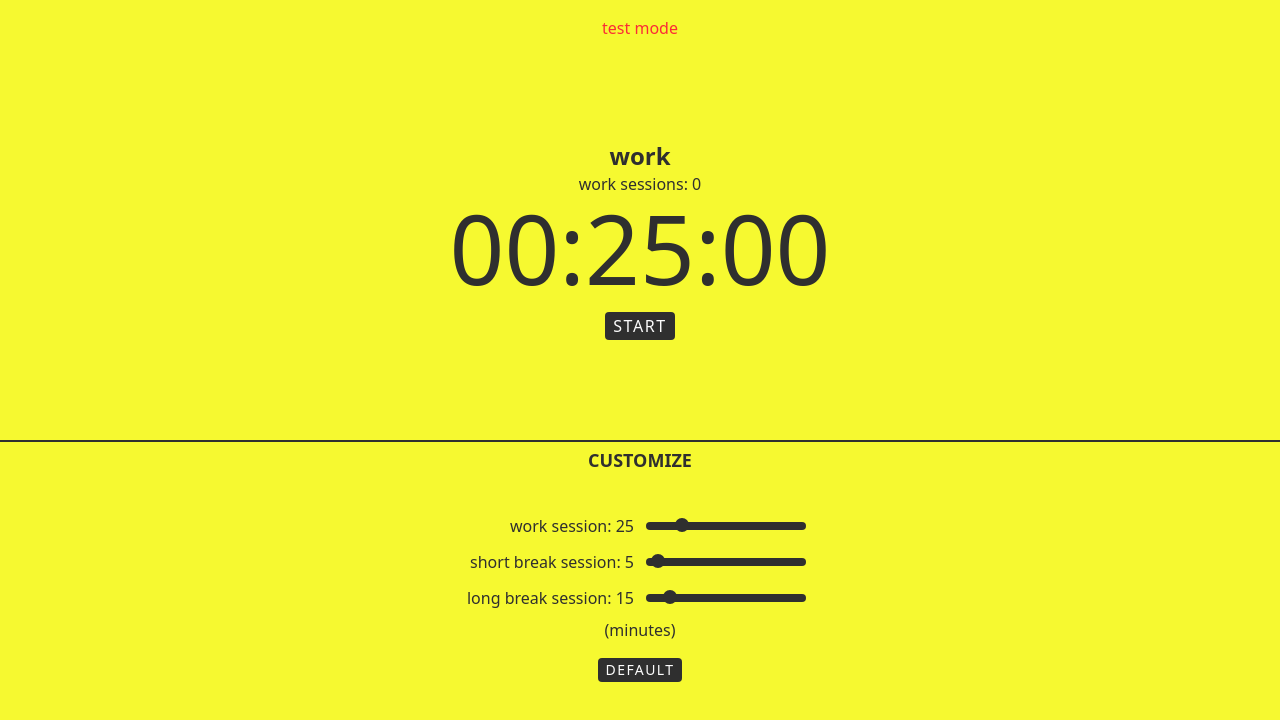
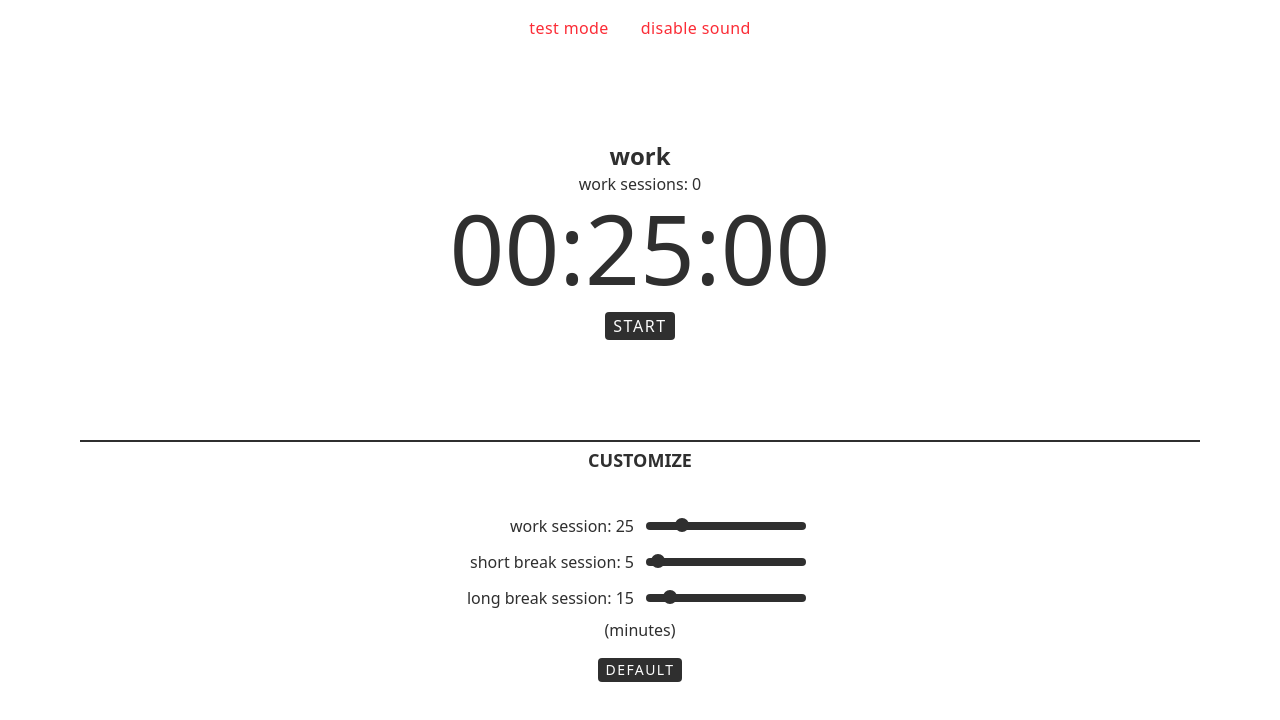
Before and after one commit to sorinnihtii/pomodoro-timer, a Next.js app: page / in a window 1280 px wide. Shown: the top 720 px of the page. Built offline with nearby package versions, Linux system fonts and the light colour scheme.

Commit message:
deleting master branch step1

```diff
--- a/app/page.tsx
+++ b/app/page.tsx
@@ -18,6 +18,8 @@ export default function Home() {
   const timerSpeed = isTestMode ? 10 : 1000;
 
   const sound = useRef<HTMLAudioElement | null>(null);
+
+  const [isSoundDisabled, setIsSoundDisabled] = useState(false);
 
   useEffect(() => {
     sound.current = new Audio("/sounds/myinstants.mp3");
@@ -82,7 +84,7 @@ export default function Home() {
         return;
       }
 
-      if (sound.current) {
+      if (sound.current && !isSoundDisabled) {
         sound.current.currentTime = 0;
         sound.current.play().catch(console.error);
       }
@@ -130,15 +132,21 @@ export default function Home() {
   return (
     <div
       className="
-        flex flex-col gap-25 h-full items-center text-center bg-color1 text-color2 [&_button]:cursor-pointer
+        flex flex-col px-20 gap-25 h-full w-full items-center text-center text-color2 [&_button]:cursor-pointer
         "
     >
-      <header className="flex gap-4 mt-4">
+      <header className="flex gap-8 mt-4 [&_button]:tracking-wide">
         <button
           className={`${isTestMode ? "text-green-500" : "text-red-500"}`}
           onClick={() => setIsTestMode((prev) => !prev)}
         >
           test mode
+        </button>
+        <button
+          className={`${isSoundDisabled ? "text-green-500" : "text-red-500"}`}
+          onClick={() => setIsSoundDisabled((prev) => !prev)}
+        >
+          disable sound
         </button>
       </header>
       <main>
```
